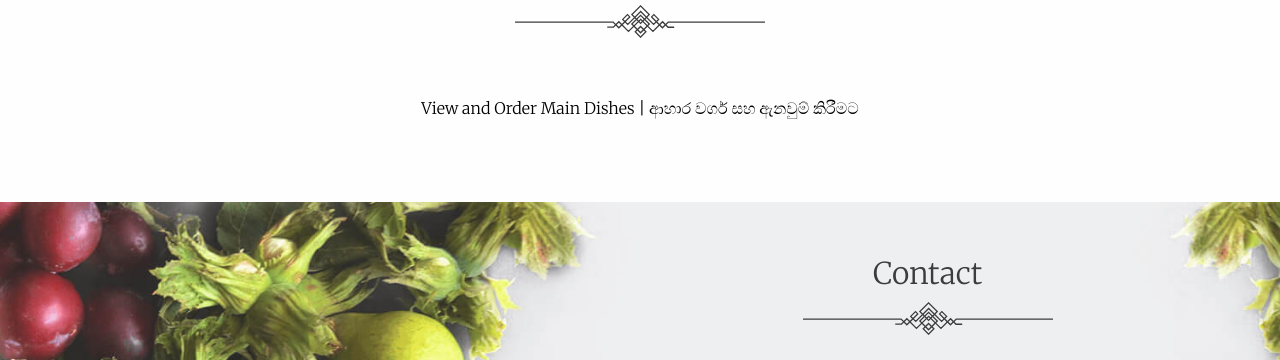
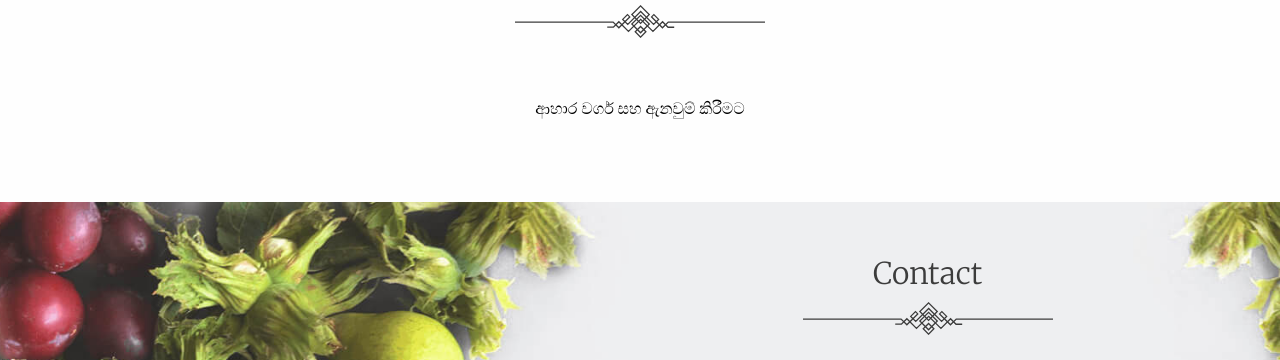
Before and after one commit to rajithkjet/Enjoymnt, a website: page index.html in a window 1280 px wide. Shown: the part 1766-2126 px from the top of the page. Drawn offline with nearby package versions, Linux system fonts and the light colour scheme.

Commit message:
Update index.html
Menu text change

```diff
--- a/index.html
+++ b/index.html
@@ -173,7 +173,7 @@
             <!--.divider-->
             <ul class="menu-navigation" data-tabs data-match-height="true" id="example-tabs">
 
-                <li class="tabs-title"><a class="m-anim"  href="https://hello.onyonapp.com/app/merchant/enjoymnt-food" data-text="Main Dishes"> View and Order Main Dishes | ආහාර වර්ග සහ ඇනවුම් කිරීමට</a></li>
+                <li class="tabs-title"><a class="m-anim"  href="https://hello.onyonapp.com/app/merchant/enjoymnt-food" data-text="Main Dishes">ආහාර වර්ග සහ ඇනවුම් කිරීමට</a></li>
 
             </ul>
 
```
